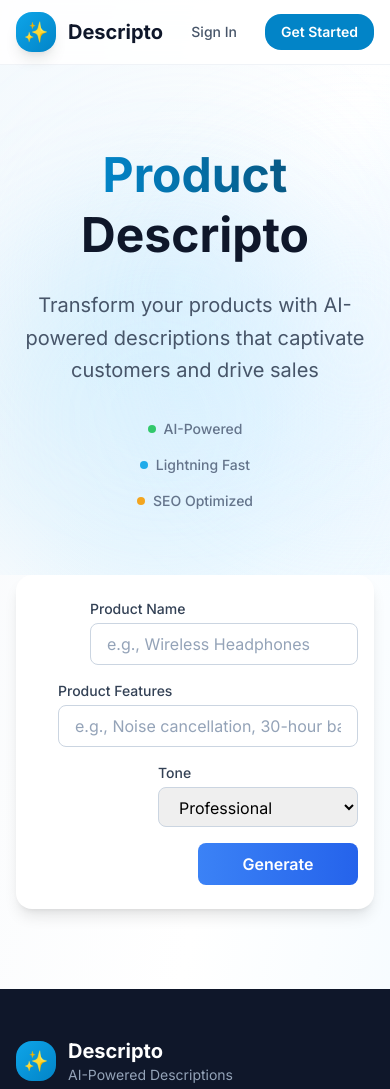
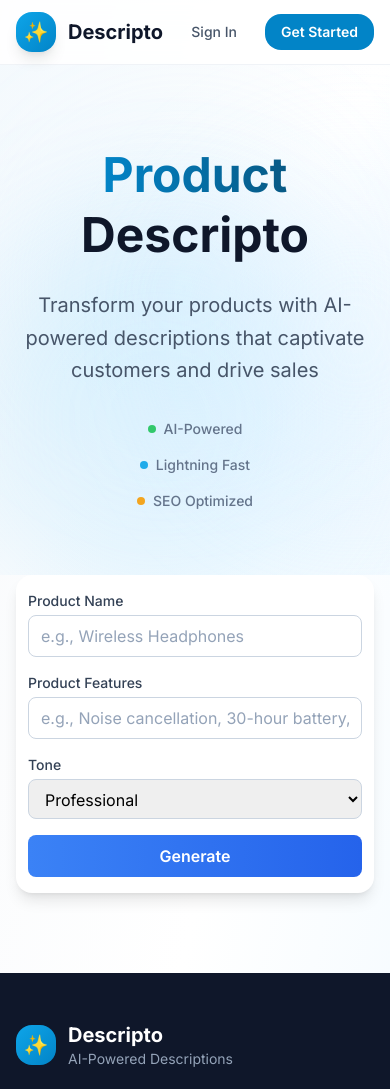
Before and after one commit to hello-kkmeena/Descripto-AI, a React (Create React App) app in the folder frontend/: page / in a window 390 px wide. Shown: the top 1089 px of the page. Built offline with nearby package versions, Linux system fonts and the light colour scheme; no server answers.

Commit message:
feat: improve DescriptionForm mobile responsiveness

```diff
--- a/frontend/src/components/DescriptionForm.js
+++ b/frontend/src/components/DescriptionForm.js
@@ -74,17 +74,17 @@ function DescriptionForm({ loading, setLoading }) {
   };
 
   return (
-    <div className="w-full bg-white shadow-lg rounded-xl py-6 px-4 md:px-8">
-      <form onSubmit={handleSubmit} className="flex flex-col md:flex-row items-end gap-4 max-w-7xl mx-auto">
+    <div className="w-full bg-white shadow-lg rounded-xl py-4 sm:py-6 px-3 sm:px-6 md:px-8">
+      <form onSubmit={handleSubmit} className="flex flex-col gap-4 max-w-7xl mx-auto">
         {/* Product Name */}
-        <div className="flex-1 min-w-[200px]">
+        <div className="flex-1">
           <label htmlFor="title" className="block text-sm font-medium text-gray-700 mb-1">
             Product Name
           </label>
           <input
             type="text"
             id="title"
-            className={`w-full px-4 py-2 rounded-lg border ${
+            className={`w-full px-3 sm:px-4 py-2 rounded-lg border ${
               validationErrors.title
                 ? 'border-red-500 focus:ring-red-200'
                 : 'border-gray-300 focus:ring-blue-200'
@@ -100,14 +100,14 @@ function DescriptionForm({ loading, setLoading }) {
         </div>
 
         {/* Product Features */}
-        <div className="flex-[2] min-w-[300px]">
+        <div className="flex-1">
           <label htmlFor="features" className="block text-sm font-medium text-gray-700 mb-1">
             Product Features
           </label>
           <input
             type="text"
             id="features"
-            className={`w-full px-4 py-2 rounded-lg border ${
+            className={`w-full px-3 sm:px-4 py-2 rounded-lg border ${
               validationErrors.features
                 ? 'border-red-500 focus:ring-red-200'
                 : 'border-gray-300 focus:ring-blue-200'
@@ -122,14 +122,16 @@ function DescriptionForm({ loading, setLoading }) {
           )}
         </div>
 
+        {/* Bottom Section - Tone and Submit */}
+        <div className="flex flex-col sm:flex-row gap-4 sm:items-end">
           {/* Tone Selection */}
-        <div className="w-[200px]">
+          <div className="w-full sm:w-[180px] md:w-[200px] order-1 sm:order-none">
             <label htmlFor="tone" className="block text-sm font-medium text-gray-700 mb-1">
               Tone
             </label>
             <select
               id="tone"
-            className="w-full px-4 py-2 rounded-lg border border-gray-300 focus:border-blue-500 focus:ring-4 focus:ring-blue-200 transition-all duration-200"
+              className="w-full px-3 sm:px-4 py-2 rounded-lg border border-gray-300 focus:border-blue-500 focus:ring-4 focus:ring-blue-200 transition-all duration-200"
               value={formData.tone}
               onChange={(e) => handleInputChange('tone', e.target.value)}
             >
@@ -142,7 +144,7 @@ function DescriptionForm({ loading, setLoading }) {
           {/* Submit Button */}
           <button
             type="submit"
-          className="px-6 py-2 bg-gradient-to-r from-blue-500 to-blue-600 hover:from-blue-600 hover:to-blue-700 text-white font-semibold rounded-lg transition-all duration-200 disabled:opacity-70 disabled:cursor-not-allowed h-[42px] min-w-[160px] flex items-center justify-center"
+            className="w-full sm:w-auto px-6 py-2 bg-gradient-to-r from-blue-500 to-blue-600 hover:from-blue-600 hover:to-blue-700 text-white font-semibold rounded-lg transition-all duration-200 disabled:opacity-70 disabled:cursor-not-allowed h-[42px] min-w-[140px] sm:min-w-[160px] flex items-center justify-center order-2 sm:order-none"
             disabled={loading}
           >
             {loading ? (
@@ -154,6 +156,7 @@ function DescriptionForm({ loading, setLoading }) {
               <span>Generate</span>
             )}
           </button>
+        </div>
       </form>
 
       {/* Error Display */}
```
Lines whose indentation alone changed are shown as unchanged.
